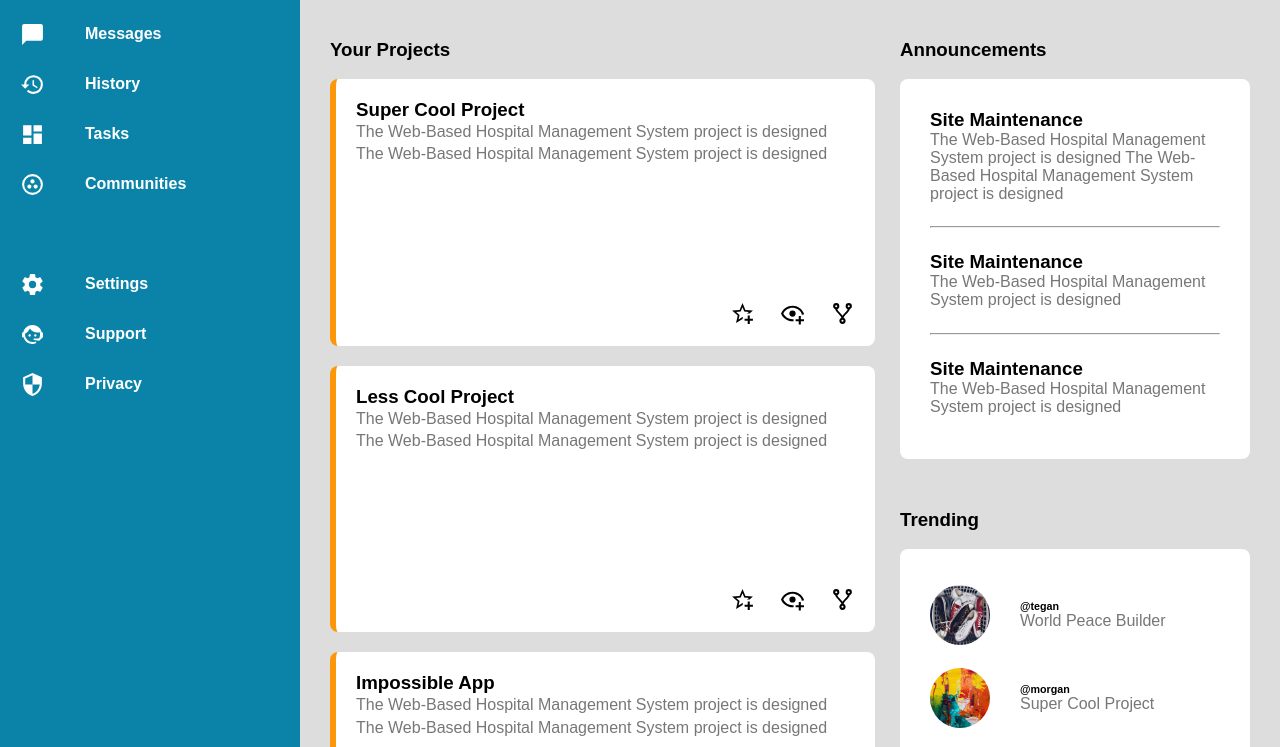
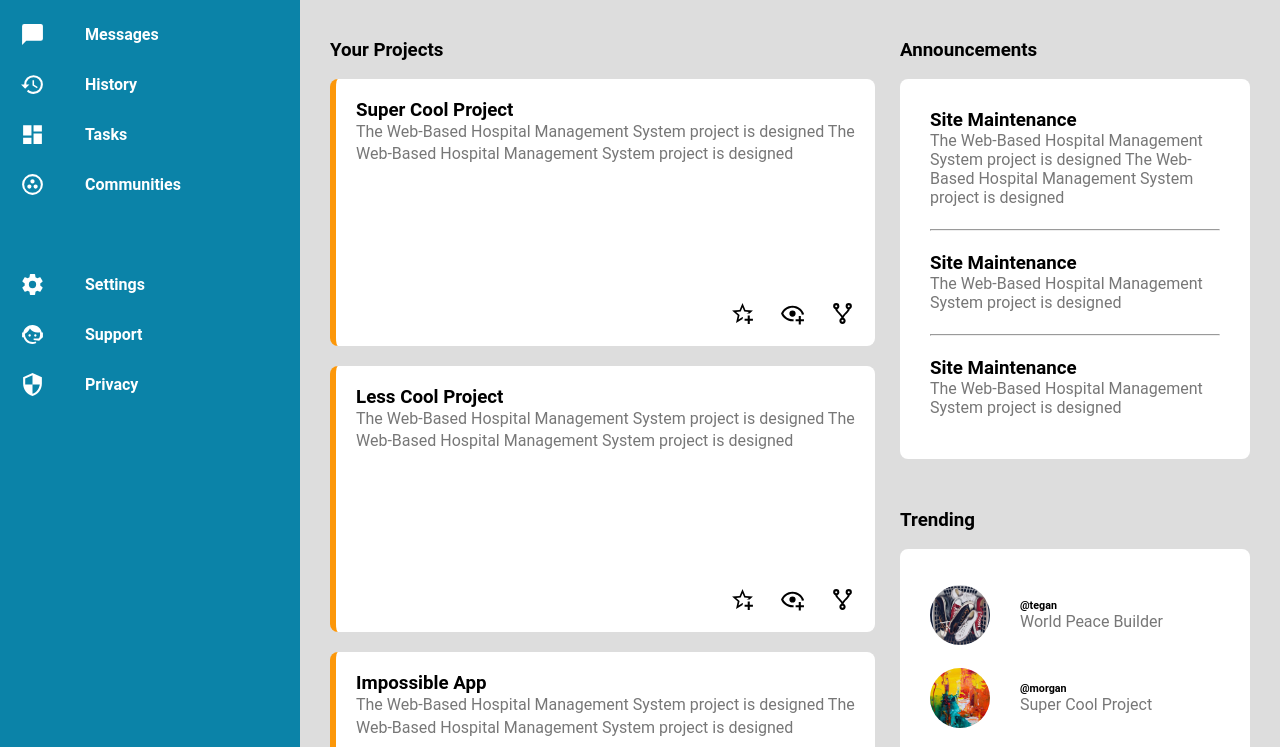
Before and after one commit to PRINCE-OBOT/Admin-Dashboard, a plain HTML site: page index.html in a window 1280 px wide. Shown: the part 211-958 px from the top of the page. Drawn offline with Linux system fonts and the light colour scheme; grey boxes are pictures that could not be loaded; a web font is replaced by a local one.

Commit message:
Add Roboto font-family

```diff
--- a/index.html
+++ b/index.html
@@ -13,7 +13,7 @@
         font-display: optional;
       }
       body {
-          font-family: sans-serif;
+          font-family: "Roboto", sans-serif;
           font-weight: 400;
       }
     </style>
```
